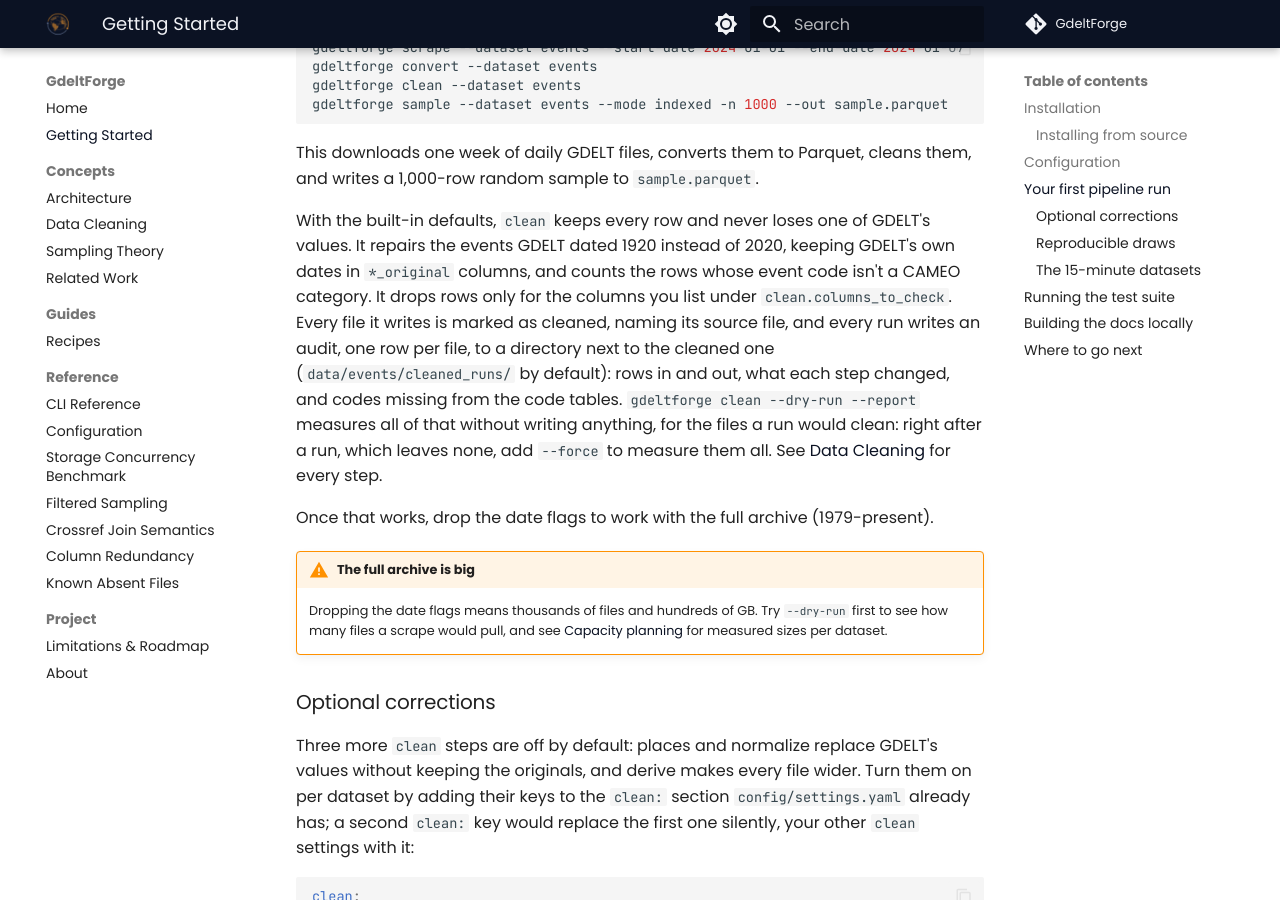
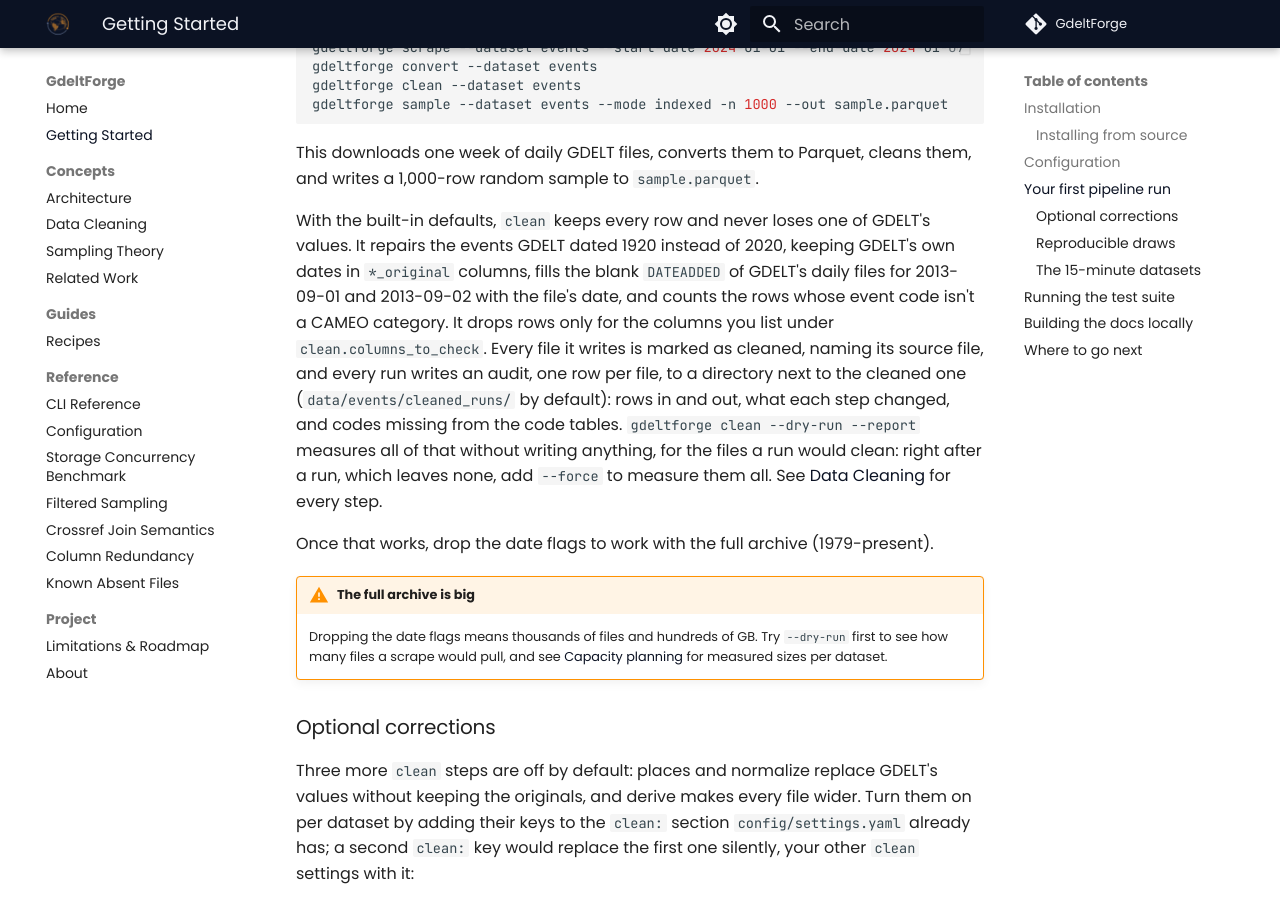
Before and after one commit to Vinicius-Teixeirac/GdeltForge, an MkDocs documentation site: the page built from docs/getting-started.md, in a window 1280 px wide and 900 px high, scrolled down 1552 px. Built offline with MkDocs 1.6.1 and Material for MkDocs 9.7.7, drawn with Linux system fonts in a browser that asks for light colours; comment, search, counter and statistics services are not loaded.

Commit message:
docs(clean): name the dateadded_blank repair in the default summaries
0.14.1 added the dateadded_blank erratum, on by default, but the
README, Getting Started and the CLI reference still summarized clean's
defaults naming only the 1920 repair. Each summary now names both.

Claude Code has been used: The prompt below condenses a multi-message
session into one standalone brief:

    Start the 0.14.2 patch release from the task board: memory bugs
    and vulnerabilities. Refresh the lock for the open Dependabot
    alerts (uv lock --upgrade-package urllib3 --upgrade-package
    virtualenv; lock only, no urllib3 floor in pyproject without
    asking). Fix IndexedSampler.get_random_sample keeping every decoded
    file alive until the concat (133k rows over 4,748 files hit 39 GB):
    read only the wanted rows, detached, with the same output row for
    row. Find why crossref --gkg-version v2 peaks at 38 GB for 15,000
    events, starting with the Mentions hop. Add dateadded_blank to the
    summaries of clean's defaults in README.md, getting-started.md and
    cli-reference.md.

Co-Authored-By: Claude Opus 5.5 <noreply@anthropic.com>

```diff
--- a/docs/getting-started.md
+++ b/docs/getting-started.md
@@ -81,7 +81,7 @@ gdeltforge sample --dataset events --mode indexed -n 1000 --out sample.parquet
 
 This downloads one week of daily GDELT files, converts them to Parquet, cleans them, and writes a 1,000-row random sample to `sample.parquet`.
 
-With the built-in defaults, `clean` keeps every row and never loses one of GDELT's values. It repairs the events GDELT dated 1920 instead of 2020, keeping GDELT's own dates in `*_original` columns, and counts the rows whose event code isn't a CAMEO category. It drops rows only for the columns you list under `clean.columns_to_check`. Every file it writes is marked as cleaned, naming its source file, and every run writes an audit, one row per file, to a directory next to the cleaned one (`data/events/cleaned_runs/` by default): rows in and out, what each step changed, and codes missing from the code tables. `gdeltforge clean --dry-run --report` measures all of that without writing anything, for the files a run would clean: right after a run, which leaves none, add `--force` to measure them all. See [Data Cleaning](data-cleaning.md) for every step.
+With the built-in defaults, `clean` keeps every row and never loses one of GDELT's values. It repairs the events GDELT dated 1920 instead of 2020, keeping GDELT's own dates in `*_original` columns, fills the blank `DATEADDED` of GDELT's daily files for 2013-09-01 and 2013-09-02 with the file's date, and counts the rows whose event code isn't a CAMEO category. It drops rows only for the columns you list under `clean.columns_to_check`. Every file it writes is marked as cleaned, naming its source file, and every run writes an audit, one row per file, to a directory next to the cleaned one (`data/events/cleaned_runs/` by default): rows in and out, what each step changed, and codes missing from the code tables. `gdeltforge clean --dry-run --report` measures all of that without writing anything, for the files a run would clean: right after a run, which leaves none, add `--force` to measure them all. See [Data Cleaning](data-cleaning.md) for every step.
 
 Once that works, drop the date flags to work with the full archive (1979-present).
 
```
Also changed, not shown: CHANGELOG.md (+5 -0 lines), README.md (+1 -1 lines), docs/cli-reference.md (+1 -1 lines).
